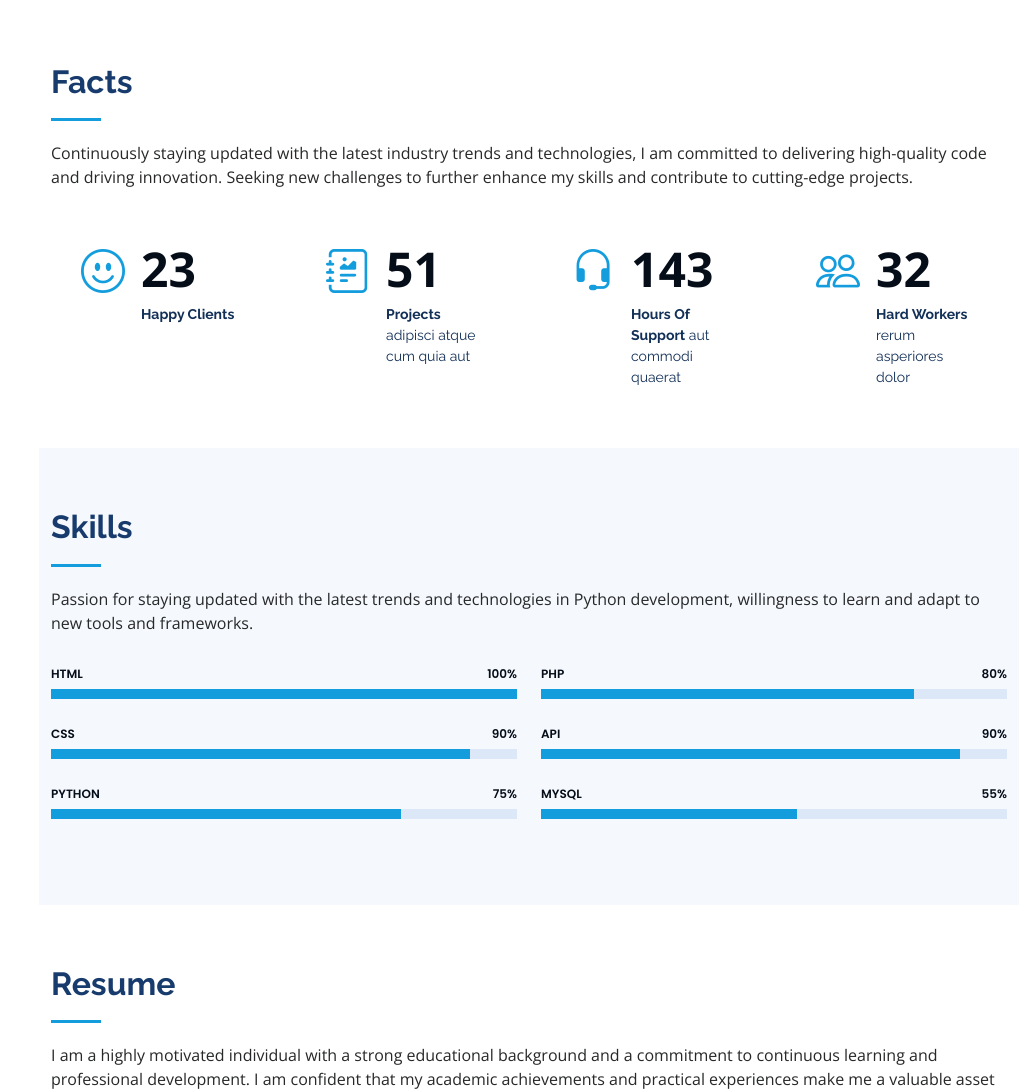
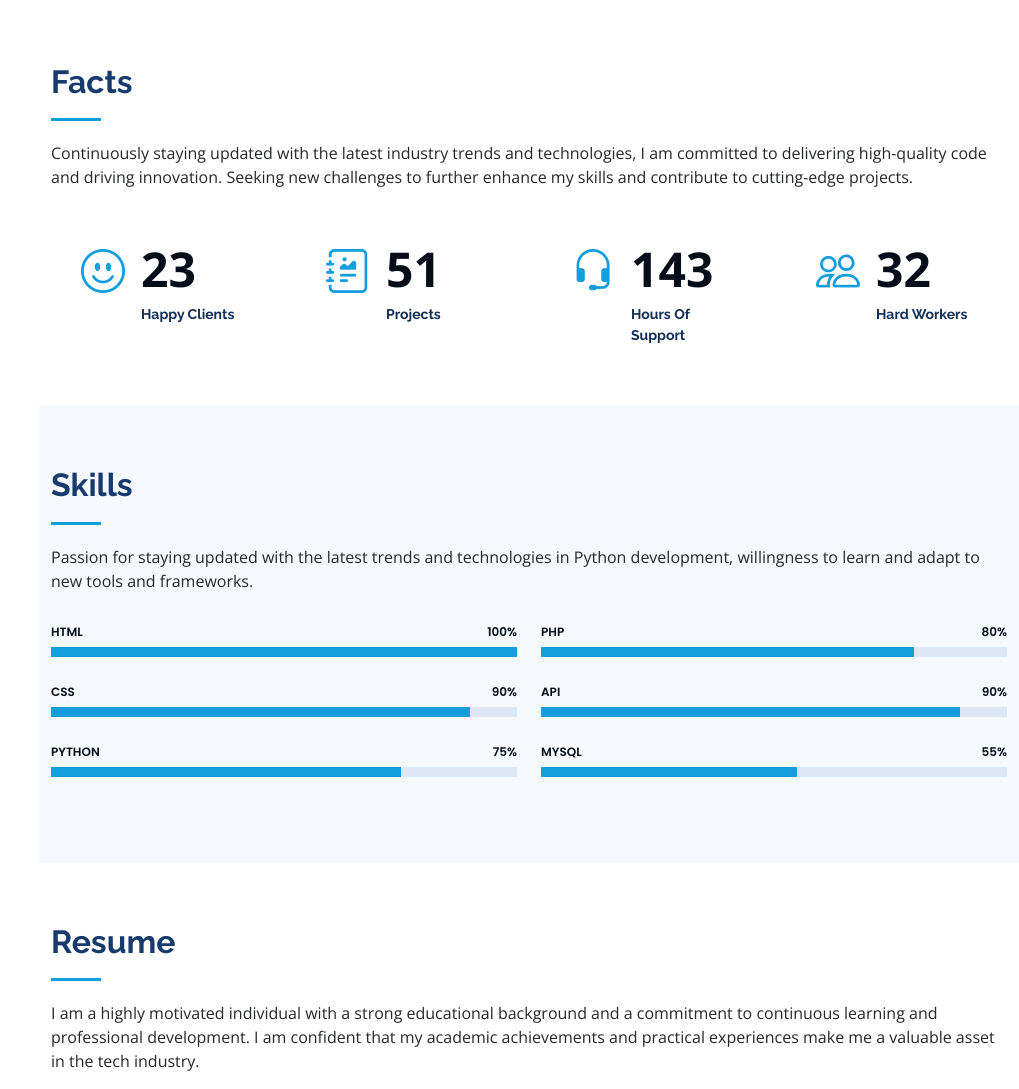
Before and after one commit to TOBYACEDRIP/My-personal-portfolio, a plain HTML site: page index.html in a window 1280 px wide. Shown: the part 1352-2441 px from the top of the page, without its empty margins (261-1280 px from the left). Drawn offline with nearby package versions, Linux system fonts and the light colour scheme.

Commit message:
update
peq

```diff
--- a/index.html
+++ b/index.html
@@ -151,7 +151,7 @@
             <div class="count-box">
               <i class="bi bi-journal-richtext"></i>
               <span data-purecounter-start="0" data-purecounter-end="51" data-purecounter-duration="1" class="purecounter"></span>
-              <p><strong>Projects</strong> adipisci atque cum quia aut</p>
+              <p><strong>Projects</strong></p>
             </div>
           </div>
 
@@ -159,7 +159,7 @@
             <div class="count-box">
               <i class="bi bi-headset"></i>
               <span data-purecounter-start="0" data-purecounter-end="143" data-purecounter-duration="1" class="purecounter"></span>
-              <p><strong>Hours Of Support</strong> aut commodi quaerat</p>
+              <p><strong>Hours Of Support</strong></p>
             </div>
           </div>
 
@@ -167,7 +167,7 @@
             <div class="count-box">
               <i class="bi bi-people"></i>
               <span data-purecounter-start="0" data-purecounter-end="32" data-purecounter-duration="1" class="purecounter"></span>
-              <p><strong>Hard Workers</strong> rerum asperiores dolor</p>
+              <p><strong>Hard Workers</strong> </p>
             </div>
           </div>
 
```
